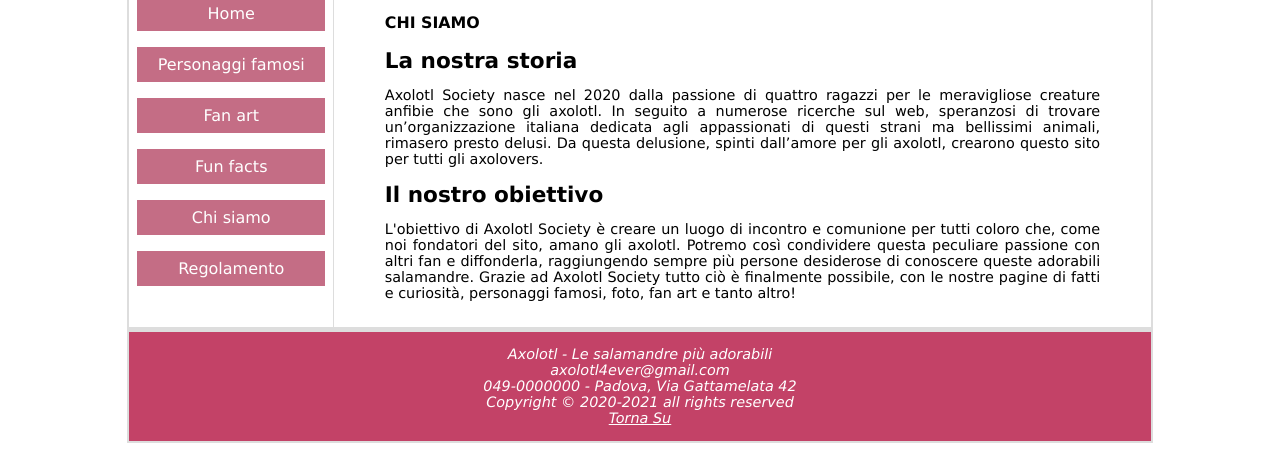
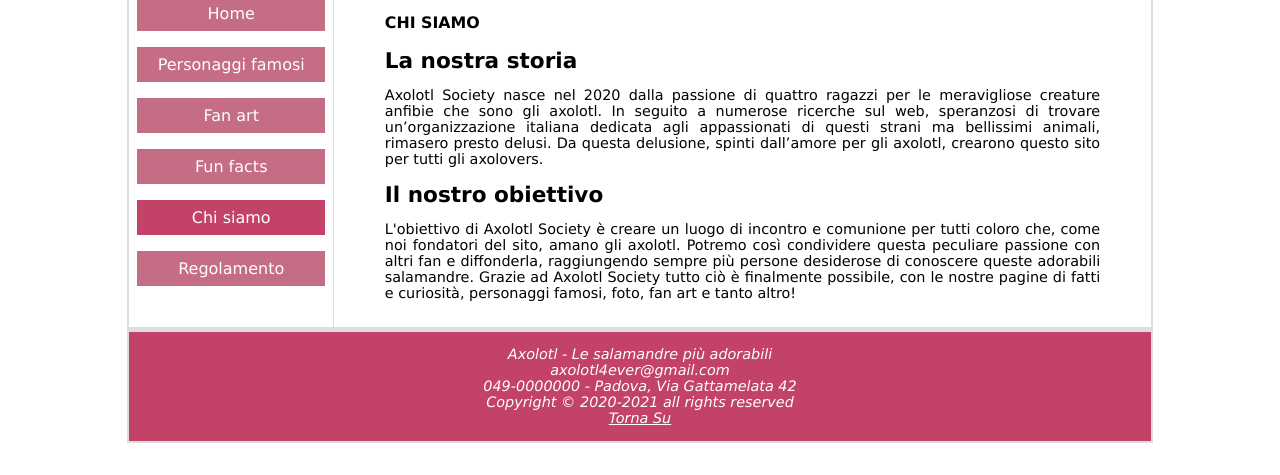
Before and after one commit to RakuJa/Aselotl-web, a PHP site: page /html/about_us.html in a window 1280 px wide. Shown: the part 202-677 px from the top of the page. Run offline with PHP 8.4, Linux system fonts and the light colour scheme.

Commit message:
fix colore

```diff
--- a/css/style.css
+++ b/css/style.css
@@ -141,7 +141,7 @@ MENU
 	padding-top: 0.5em;
 	margin-left: 0.5em;
 	margin-right: 0.5em;
-	background-color: #c46d85;
+	background-color: #c34267;
 	border: none;
 }
 
@@ -196,6 +196,7 @@ CONTENT
 
 #content, #full_content{
 	margin-left: 20%;
+	margin-right: 20%;
 	width: 70%;
 	border-left:1px solid #ddd;
 	font-size: 0.9em;
```
